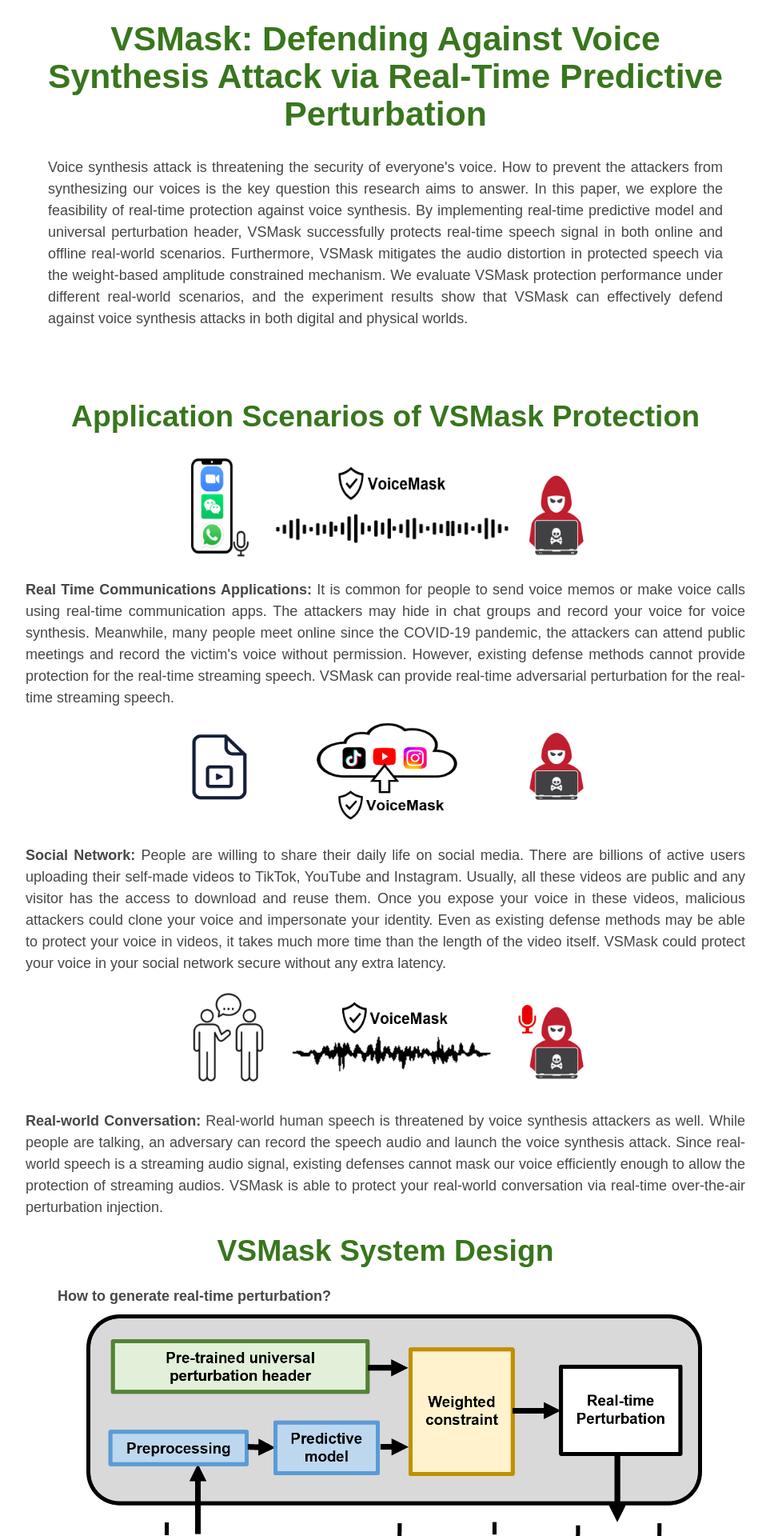
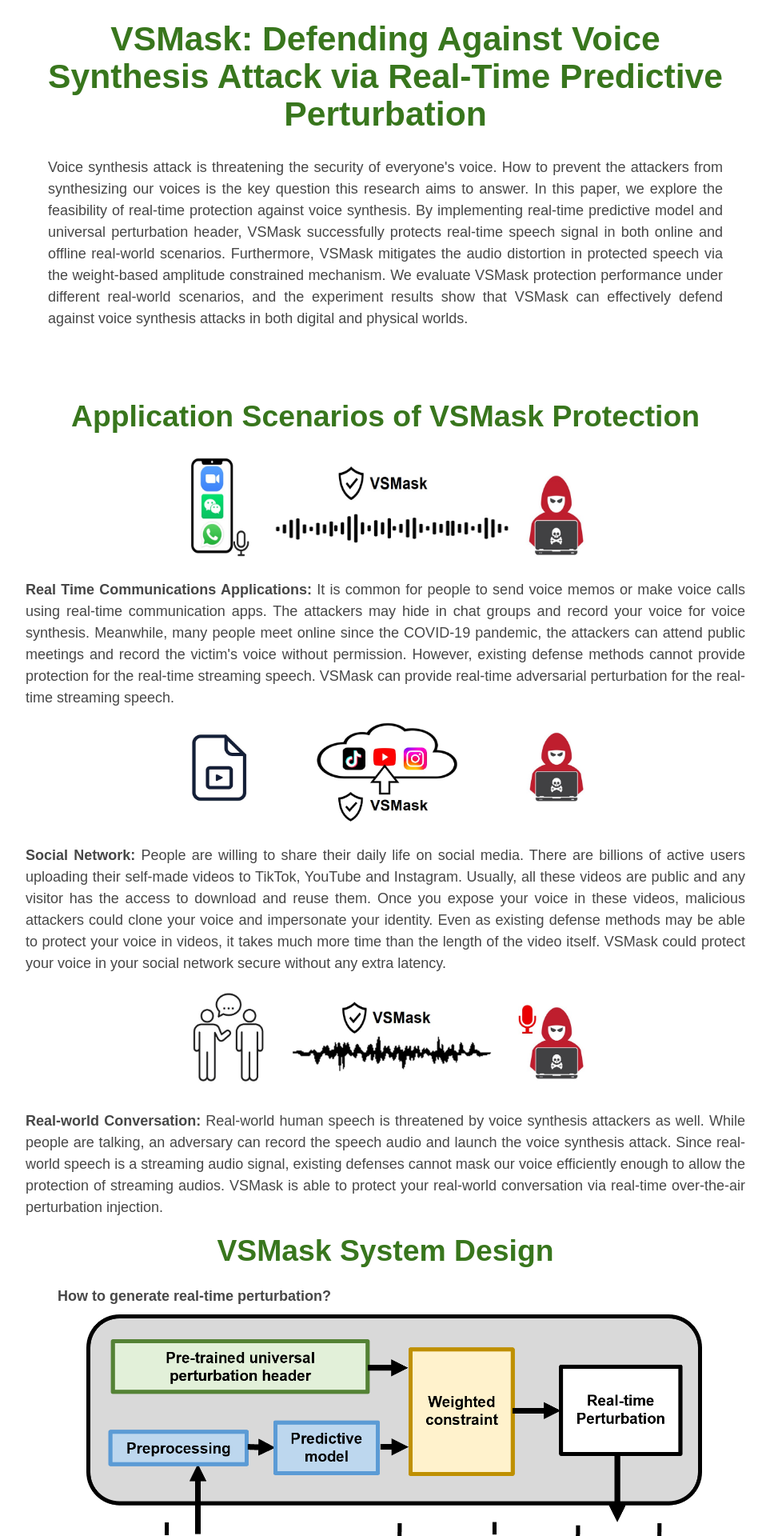
Before and after one commit to voicemask/voicemask.github.io, a Jekyll site: the page built from index.md, in a window 1280 px wide. Shown: the top 1920 px of the page at 80% size, without its empty margins (158-1121 px from the left). Built offline with Jekyll 4.4.1, drawn with Linux system fonts in a browser that asks for light colours.

Commit message:
Update default.html

```diff
--- a/_layouts/default.html
+++ b/_layouts/default.html
@@ -54,7 +54,7 @@ We evaluate VSMask protection performance under different real-world scenarios,
 
 				<h2>Application Scenarios of VSMask Protection</h2>
 				<div class ="boxed">
-					<img src="assets/P1.png" width="500px" height="125px">
+					<img src="assets/p1.jpg" width="500px" height="125px">
 				</div>
 				<p> <b> Real Time Communications Applications:</b> It is common for people to send voice memos or make voice calls using real-time communication apps.
 The attackers may hide in chat groups and record your voice for voice synthesis.
@@ -63,7 +63,7 @@ the attackers can attend public meetings and record the victim's voice without p
 However, existing defense methods cannot provide protection for the real-time streaming speech.
 VSMask can provide real-time adversarial perturbation for the real-time streaming speech. </p>
 				<div class ="boxed">
-					<img src="assets/P2.png" width="500px" height="125px">
+					<img src="assets/p2.jpg" width="500px" height="125px">
 				</div>
 				<p> <b> Social Network:</b> People are willing to share their daily life on social media.
 There are billions of active users uploading their self-made videos to TikTok, YouTube and Instagram.
@@ -73,7 +73,7 @@ Even as existing defense methods may be able to protect your voice in videos, it
 VSMask could protect your voice in your social network secure without any extra latency.</p>
 
 				<div class ="boxed">
-					<img src="assets/P3.png" width="500px" height="125px">
+					<img src="assets/p3.jpg" width="500px" height="125px">
 				</div>
 				<p> <b> Real-world Conversation:</b> Real-world human speech is threatened by voice synthesis attackers as well.
 While people are talking, an adversary can record the speech audio and launch the voice synthesis attack.
```
